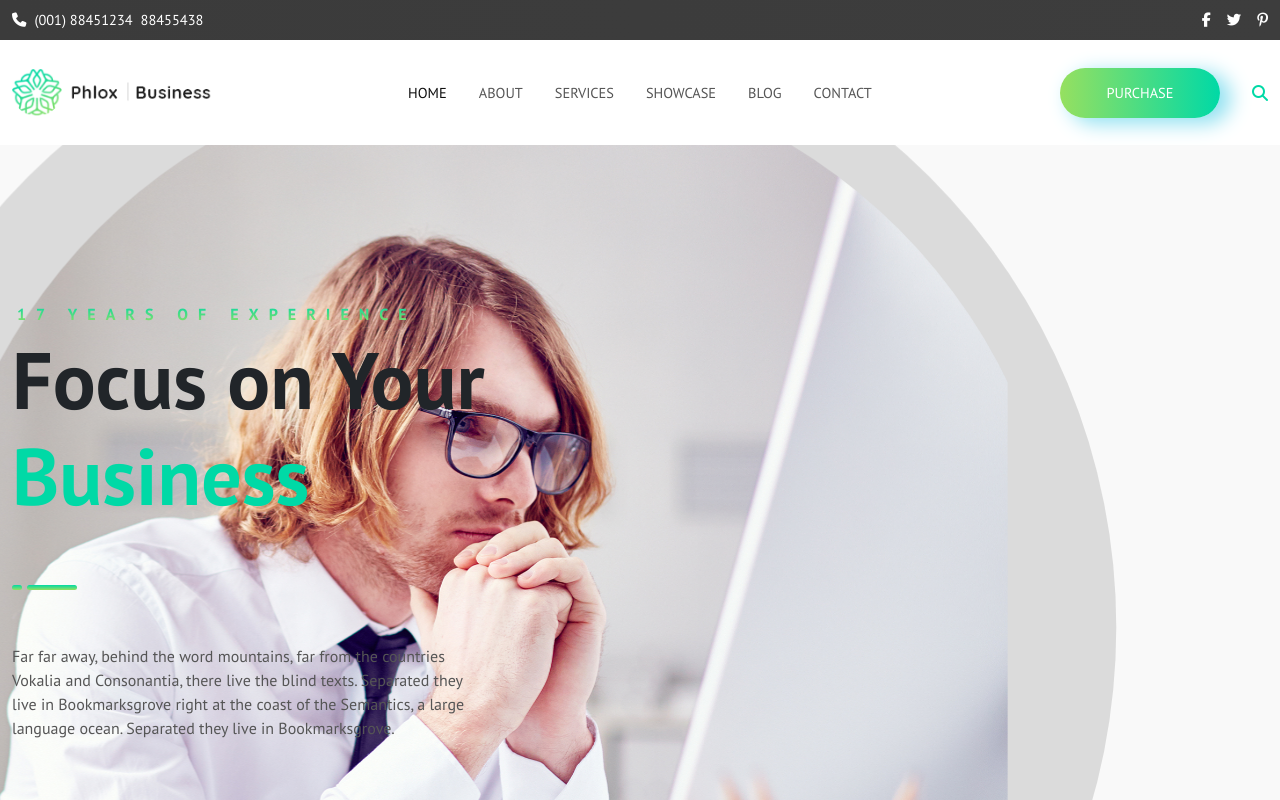
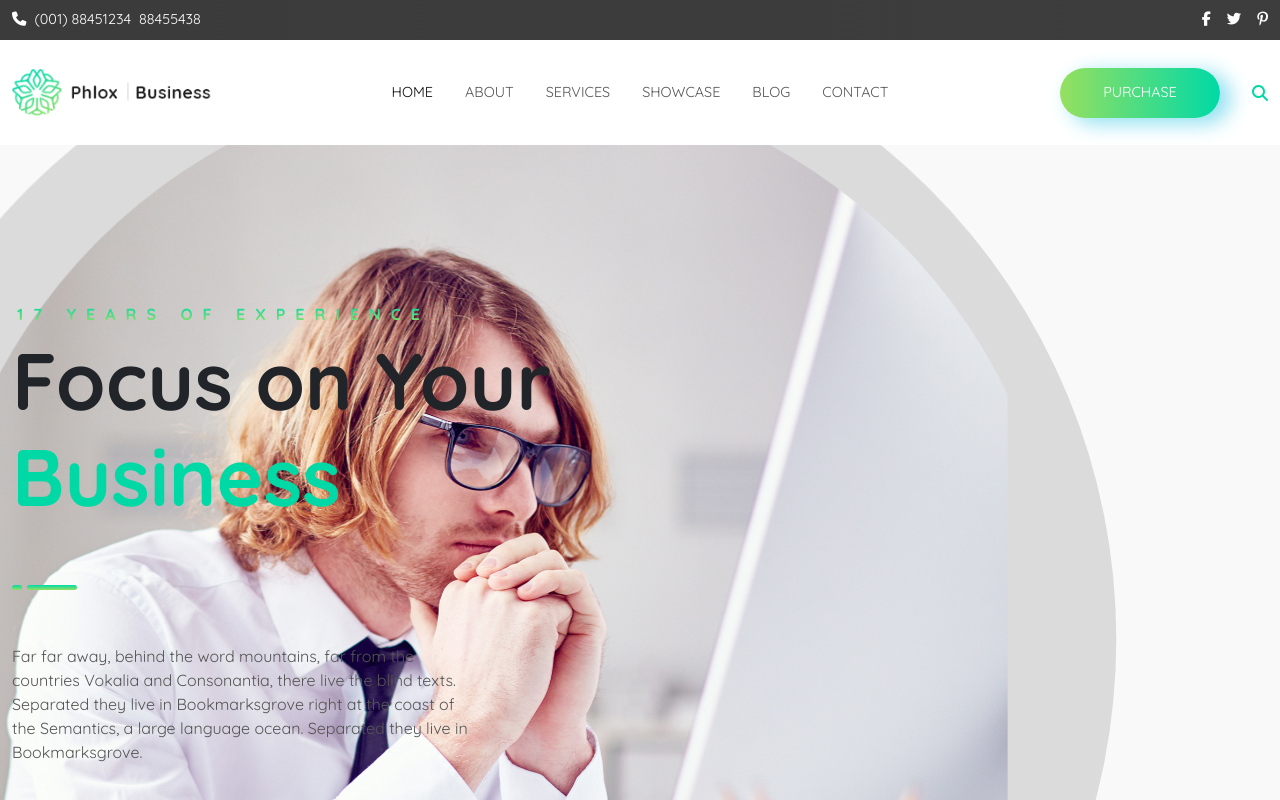
Before and after one commit to alessandrodamato/proj-html-vuejs, a Vue app: page / in a window 1280 px wide. Shown: the top 800 px of the page. Built offline with nearby package versions, Linux system fonts and the light colour scheme.

Commit message:
[change] font family

```diff
--- a/src/assets/scss/main.scss
+++ b/src/assets/scss/main.scss
@@ -2,4 +2,4 @@
 @import url(./partials/utils.scss);
 @import url(./partials/typo.scss);
 @import url(./partials/vars.scss);
-@import url('https://fonts.googleapis.com/css2?family=PT+Sans:ital,wght@0,400;0,700;1,400;1,700&display=swap')
+@import url('https://fonts.googleapis.com/css2?family=Quicksand:wght@300..700&display=swap')
--- a/src/assets/scss/partials/generals.scss
+++ b/src/assets/scss/partials/generals.scss
@@ -1,7 +1,7 @@
 @use './vars.scss' as *;
 
 body{
-  font-family: 'PT Sans', sans-serif !important;
+  font-family: "Quicksand", sans-serif !important;
 }
 
 ul{
--- a/src/components/Footer.vue
+++ b/src/components/Footer.vue
@@ -135,6 +135,9 @@
       p, a{
         color: $lg-5;
       }
+      h4{
+        font-weight: bold;
+      }
     }
 
     .footer-bottom{
--- a/src/components/Main.vue
+++ b/src/components/Main.vue
@@ -76,7 +76,7 @@
 
           <div class="col-8 d-flex flex-wrap justify-content-end">
 
-
+            <!-- //////////////////////////////////// images -->
 
           </div>
 
```
